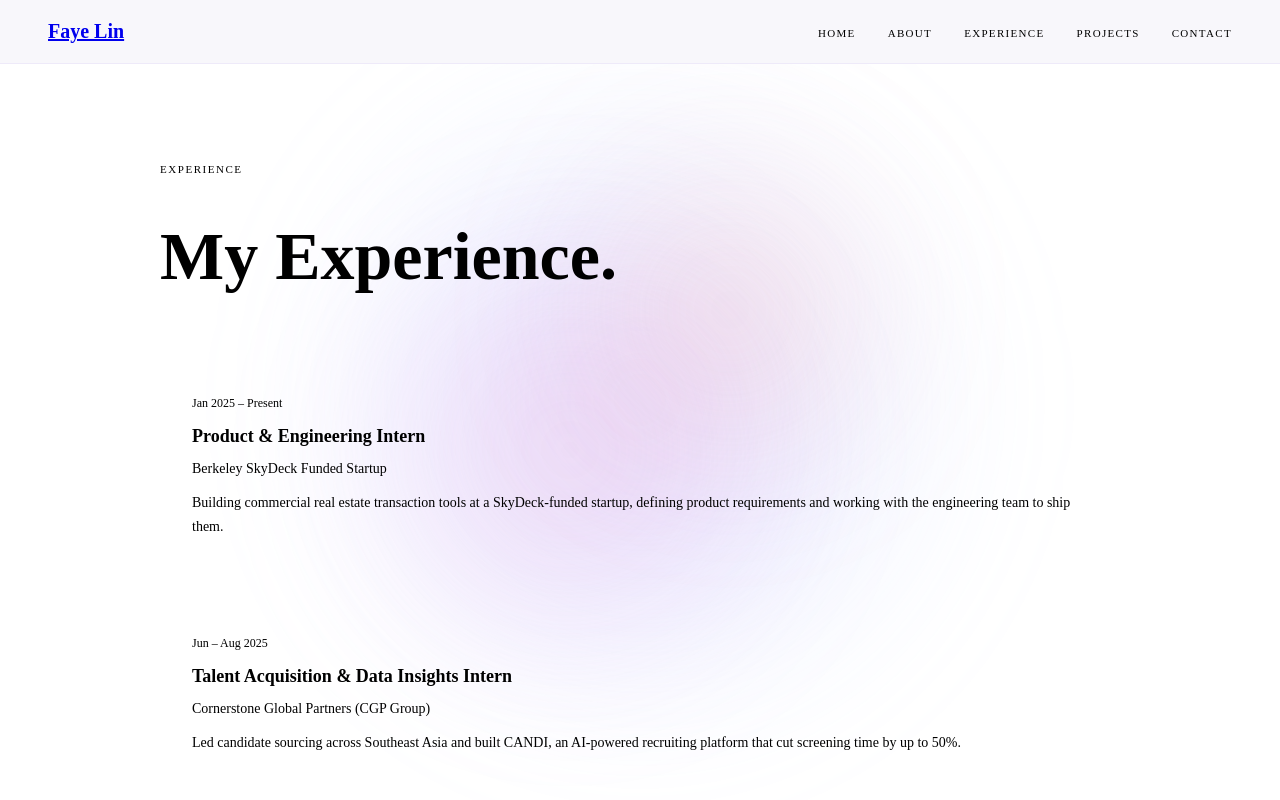
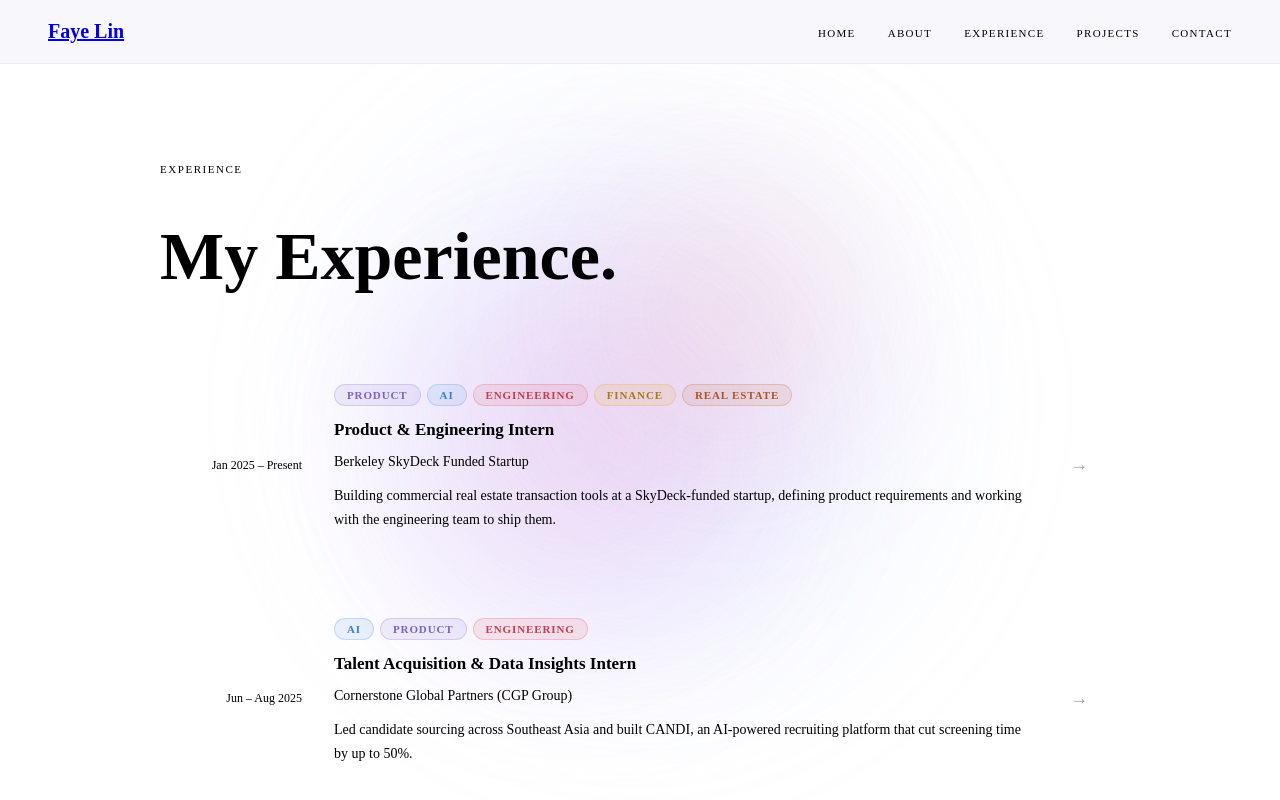
Before and after one commit to flinlabs/new-portfolio, a Next.js app: page /experience in a window 1280 px wide. Shown: the top 800 px of the page. Built offline with nearby package versions, Linux system fonts and the light colour scheme.

Commit message:
made experience list page horizontal

```diff
--- a/app/experience/page.tsx
+++ b/app/experience/page.tsx
@@ -1,4 +1,6 @@
+import Link from "next/link"
 import { experiences } from "@/data/experiences"
+import TagChips from "@/components/TagChips"
 
 export default function Experience() {
 	return (
@@ -27,17 +29,31 @@ export default function Experience() {
 
 			<div style={{ display: "flex", flexDirection: "column", gap: "16px" }}>
 				{experiences.map((exp) => (
-					<div key={exp.slug} style={{
+					<Link key={exp.slug} href={`/experience/${exp.slug}`} style={{ textDecoration: "none", color: "inherit" }}>
+						<div style={{
 							background: "var(--bg-card)",
 							border: "1px solid var(--border)",
 							borderRadius: "20px",
 							padding: "28px 32px",
+							display: "flex",
+							alignItems: "center",
+							gap: "32px",
+							transition: "box-shadow 0.2s ease",
 						}}>
-						<p style={{ fontSize: "12px", color: "var(--text-muted)", marginBottom: "8px" }}>{exp.period}</p>
-						<h2 style={{ fontSize: "18px", fontWeight: 600, color: "var(--text)", marginBottom: "4px" }}>{exp.title}</h2>
-						<p style={{ fontSize: "14px", color: "var(--lavender)", marginBottom: "12px" }}>{exp.company}</p>
+							<div style={{ minWidth: "110px", textAlign: "right" }}>
+								<p style={{ fontSize: "12px", color: "var(--text-muted)", lineHeight: 1.5 }}>{exp.period}</p>
+							</div>
+
+							<div style={{ flex: 1 }}>
+								<TagChips tag={exp.tag} />
+								<h2 style={{ fontSize: "17px", fontWeight: 600, color: "var(--text)", marginBottom: "2px" }}>{exp.title}</h2>
+								<p style={{ fontSize: "14px", color: "var(--text-muted)", marginBottom: "10px" }}>{exp.company}</p>
 								<p style={{ fontSize: "14px", lineHeight: 1.7, color: "var(--text-muted)" }}>{exp.summary}</p>
 							</div>
+
+							<div style={{ fontSize: "18px", color: "var(--text-muted)", opacity: 0.4, flexShrink: 0 }}>→</div>
+						</div>
+					</Link>
 				))}
 			</div>
 
```
Lines whose indentation alone changed are shown as unchanged.
